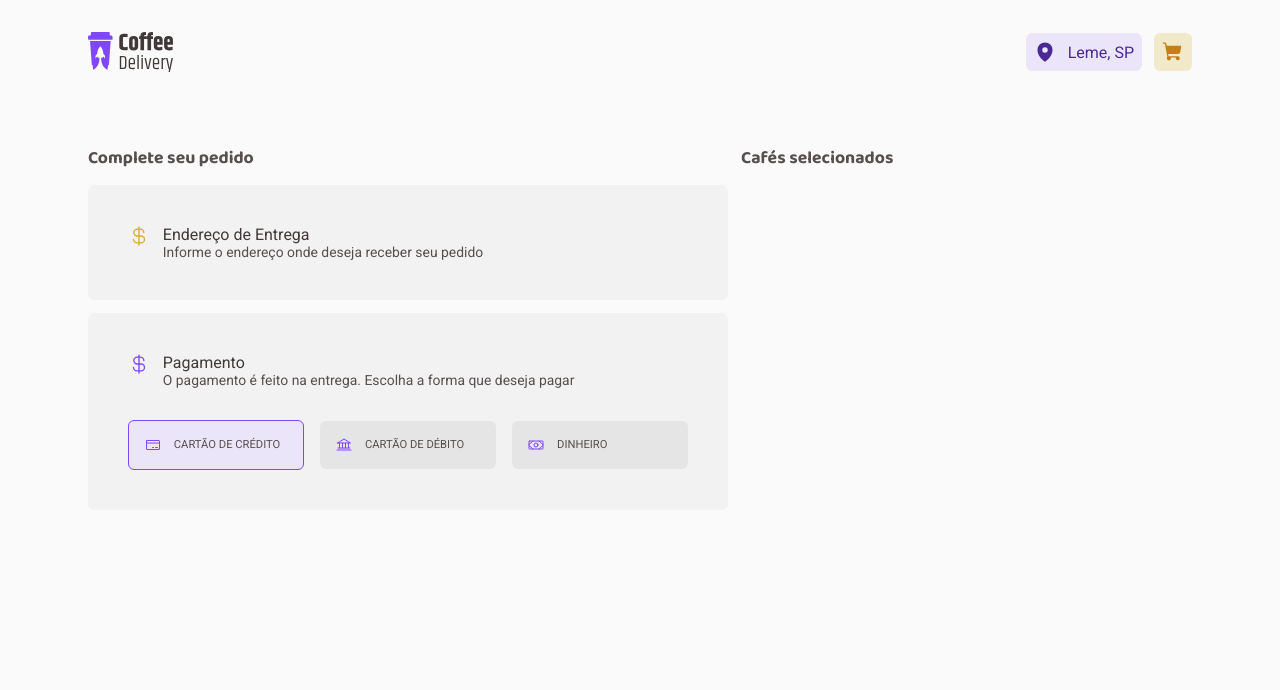
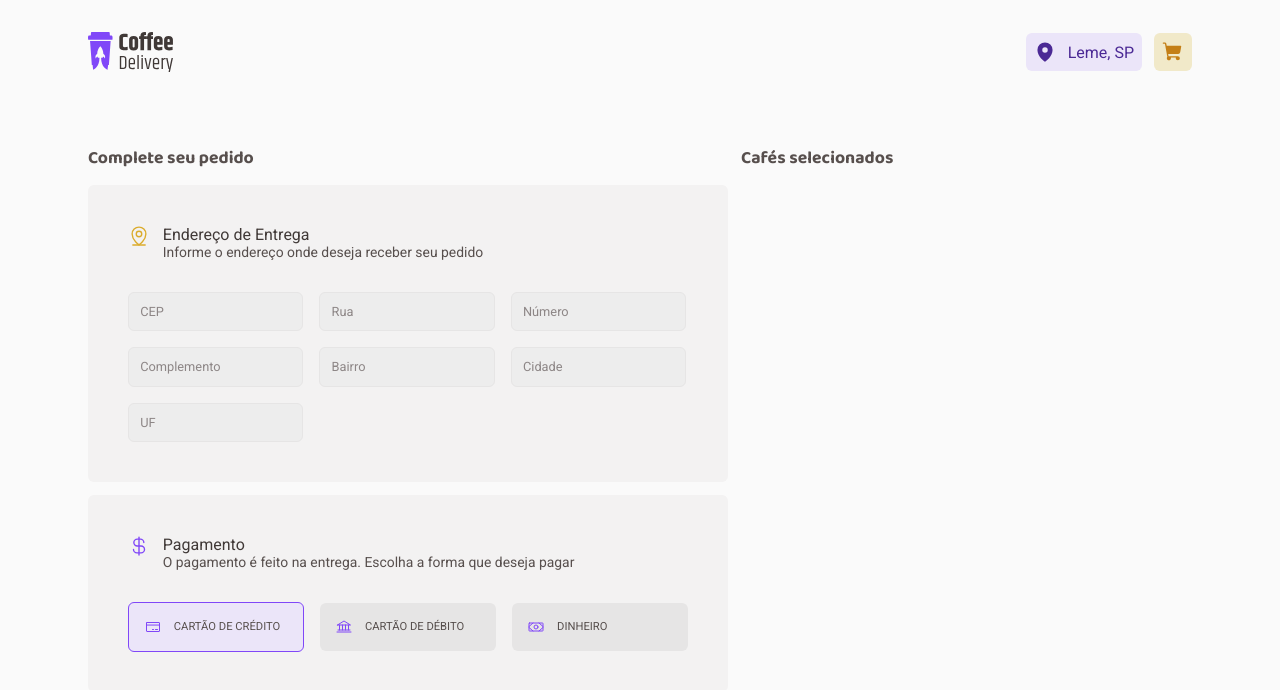
Before and after one commit to falaigor/coffee-delivery, a React (Vite) app: page /checkout in a window 1280 px wide. Shown: the top 690 px of the page. Built offline with nearby package versions, Linux system fonts and the light colour scheme.

Commit message:
config initial form

```diff
--- a/package.json
+++ b/package.json
@@ -12,6 +12,7 @@
         "phosphor-react": "^1.4.1",
         "react": "^18.2.0",
         "react-dom": "^18.2.0",
+        "react-hook-form": "^7.34.2",
         "react-router-dom": "^6.3.0",
         "styled-components": "^5.3.5"
     },
--- /dev/null
+++ b/src/pages/Checkout/components/DeliveryAddress/index.tsx
@@ -0,0 +1,63 @@
+import { MapPinLine } from "phosphor-react";
+import { useFormContext } from "react-hook-form";
+import { Label } from "../../styles";
+import { DeliveryAddressContainer, Form } from "./styles";
+
+export function DeliveryAddress() {
+  const { register } = useFormContext();
+
+  return (
+    <DeliveryAddressContainer>
+      <Label>
+        <MapPinLine size={22} />
+        <div>
+          <p className="title">Endereço de Entrega</p>
+          <p className="description">
+            Informe o endereço onde deseja receber seu pedido
+          </p>
+        </div>
+      </Label>
+
+      <Form>
+        <input id="cep" type="text" placeholder="CEP" {...register("cep")} />
+        <input
+          id="address"
+          type="text"
+          placeholder="Rua"
+          {...register("address")}
+        />
+        <input
+          id="number"
+          type="text"
+          placeholder="Número"
+          {...register("number")}
+        />
+        <input
+          id="complement"
+          type="text"
+          placeholder="Complemento"
+          {...register("complement")}
+        />
+        <input
+          id="district"
+          type="text"
+          placeholder="Bairro"
+          {...register("district")}
+        />
+        <input
+          id="city"
+          type="text"
+          placeholder="Cidade"
+          {...register("city")}
+        />
+        <input
+          id="uf"
+          type="text"
+          maxLength={2}
+          placeholder="UF"
+          {...register("uf")}
+        />
+      </Form>
+    </DeliveryAddressContainer>
+  );
+}
--- /dev/null
+++ b/src/pages/Checkout/components/DeliveryAddress/styles.ts
@@ -0,0 +1,38 @@
+import styled from "styled-components";
+
+export const DeliveryAddressContainer = styled.div`
+  display: flex;
+  flex-direction: column;
+  background-color: ${(props) => props.theme["base-card"]};
+  padding: 2.5rem;
+  border-radius: 6px;
+  gap: 2rem;
+
+  svg {
+    color: ${(props) => props.theme["yellow-500"]};
+  }
+`;
+
+export const Form = styled.form`
+  display: flex;
+  flex-wrap: wrap;
+  gap: 1rem;
+
+  input {
+    font-size: 0.8rem;
+    color: ${(props) => props.theme["base-text"]};
+
+    padding: 0.7rem;
+    border-radius: 6px;
+    border: 1px solid ${(props) => props.theme["base-button"]};
+    background-color: ${(props) => props.theme["base-input"]};
+
+    :focus {
+      border: 1px solid ${(props) => props.theme["yellow-700"]};
+    }
+
+    ::placeholder {
+      color: ${(props) => props.theme["base-label"]};
+    }
+  }
+`;
--- /dev/null
+++ b/src/pages/Checkout/components/Payment/index.tsx
@@ -0,0 +1,31 @@
+import { Bank, CreditCard, CurrencyDollar, Money } from "phosphor-react";
+import { Label } from "../../styles";
+import { PaymentContainer, PaymentMethods } from "./styles";
+
+export function Payment() {
+  return (
+    <PaymentContainer>
+      <Label>
+        <CurrencyDollar size={22} />
+        <div>
+          <p className="title">Pagamento</p>
+          <p className="description">
+            O pagamento é feito na entrega. Escolha a forma que deseja pagar
+          </p>
+        </div>
+      </Label>
+
+      <PaymentMethods>
+        <button className="active">
+          <CreditCard size={16} /> Cartão de Crédito
+        </button>
+        <button>
+          <Bank size={16} /> Cartão de Débito
+        </button>
+        <button>
+          <Money size={16} /> Dinheiro
+        </button>
+      </PaymentMethods>
+    </PaymentContainer>
+  );
+}
--- /dev/null
+++ b/src/pages/Checkout/components/Payment/styles.ts
@@ -0,0 +1,49 @@
+import styled from "styled-components";
+
+export const PaymentContainer = styled.div`
+  display: flex;
+  flex-direction: column;
+  background-color: ${(props) => props.theme["base-card"]};
+  padding: 2.5rem;
+  border-radius: 6px;
+  gap: 2rem;
+
+  svg {
+    color: ${(props) => props.theme["purple-500"]};
+  }
+`;
+
+export const PaymentMethods = styled.div`
+  display: flex;
+  flex-wrap: wrap;
+  align-items: center;
+  justify-content: space-between;
+
+  gap: 0.8rem;
+
+  button {
+    width: 100%;
+    max-width: 11rem;
+
+    display: flex;
+    align-items: center;
+
+    text-transform: uppercase;
+    border: 0;
+    border-radius: 6px;
+    padding: 1rem;
+
+    font-size: 0.7rem;
+
+    gap: 0.8rem;
+    cursor: pointer;
+
+    color: ${(props) => props.theme["base-text"]};
+    background-color: ${(props) => props.theme["base-button"]};
+
+    &.active {
+      border: 1px solid ${(props) => props.theme["purple-500"]};
+      background-color: ${(props) => props.theme["purple-100"]};
+    }
+  }
+`;
--- a/src/pages/Checkout/index.tsx
+++ b/src/pages/Checkout/index.tsx
@@ -1,59 +1,52 @@
-import { Bank, CreditCard, CurrencyDollar, Money } from "phosphor-react";
-import { Label, PaymentMethods } from "./styles";
-import {
-  Billing,
-  CheckoutContainer,
-  Order,
-  DeliveryAddress,
-  Payment,
-} from "./styles";
+import { Payment } from "./components/Payment";
+import { DeliveryAddress } from "./components/DeliveryAddress";
+
+import { Billing, CheckoutContainer, Order } from "./styles";
+import { FormProvider, useForm } from "react-hook-form";
+
+interface NewOrderFormData {
+  cep: string;
+  address: string;
+  number: number;
+  complement?: string;
+  district: string;
+  city: string;
+  uf: string;
+  paymentMethod: string;
+  subTotal: number;
+  delivery: number;
+  total: number;
+}
 
 export function Checkout() {
+  const newOrder = useForm<NewOrderFormData>({
+    defaultValues: {
+      cep: "",
+      address: "",
+      complement: "",
+      district: "",
+      city: "",
+      uf: "",
+      paymentMethod: "",
+      subTotal: 0,
+      delivery: 3.5,
+      total: 0,
+    },
+  });
+
   return (
     <CheckoutContainer>
+      <FormProvider {...newOrder}>
         <Billing>
           <h3>Complete seu pedido</h3>
-
-        <DeliveryAddress>
-          <Label>
-            <CurrencyDollar size={22} />
-            <div>
-              <p className="title">Endereço de Entrega</p>
-              <p className="description">
-                Informe o endereço onde deseja receber seu pedido
-              </p>
-            </div>
-          </Label>
-        </DeliveryAddress>
-
-        <Payment>
-          <Label>
-            <CurrencyDollar size={22} />
-            <div>
-              <p className="title">Pagamento</p>
-              <p className="description">
-                O pagamento é feito na entrega. Escolha a forma que deseja pagar
-              </p>
-            </div>
-          </Label>
-
-          <PaymentMethods>
-            <button className="active">
-              <CreditCard size={16} /> Cartão de Crédito
-            </button>
-            <button>
-              <Bank size={16} /> Cartão de Débito
-            </button>
-            <button>
-              <Money size={16} /> Dinheiro
-            </button>
-          </PaymentMethods>
-        </Payment>
+          <DeliveryAddress />
+          <Payment />
         </Billing>
 
         <Order>
           <h3>Cafés selecionados</h3>
         </Order>
+      </FormProvider>
     </CheckoutContainer>
   );
 }
--- a/src/pages/Checkout/styles.ts
+++ b/src/pages/Checkout/styles.ts
@@ -12,7 +12,7 @@ export const CheckoutContainer = styled.section`
   }
 `;
 
-export const Billing = styled.div`
+export const Billing = styled.form`
   display: flex;
   flex-direction: column;
   flex-basis: 58%;
@@ -36,64 +36,4 @@ export const Label = styled.div`
   gap: 0.8rem;
 `;
 
-export const DeliveryAddress = styled.div`
-  display: flex;
-  flex-direction: column;
-  background-color: ${(props) => props.theme["base-card"]};
-  padding: 2.5rem;
-  border-radius: 6px;
-  gap: 2rem;
-
-  svg {
-    color: ${(props) => props.theme["yellow-500"]};
-  }
-`;
-
-export const Payment = styled.div`
-  display: flex;
-  flex-direction: column;
-  background-color: ${(props) => props.theme["base-card"]};
-  padding: 2.5rem;
-  border-radius: 6px;
-  gap: 2rem;
-
-  svg {
-    color: ${(props) => props.theme["purple-500"]};
-  }
-`;
-
-export const PaymentMethods = styled.div`
-  display: flex;
-  align-items: center;
-  justify-content: space-between;
-
-  gap: 0.8rem;
-
-  button {
-    width: 100%;
-    max-width: 11rem;
-
-    display: flex;
-    align-items: center;
-
-    text-transform: uppercase;
-    border: 0;
-    border-radius: 6px;
-    padding: 1rem;
-
-    font-size: 0.7rem;
-
-    gap: 0.8rem;
-    cursor: pointer;
-
-    color: ${(props) => props.theme["base-text"]};
-    background-color: ${(props) => props.theme["base-button"]};
-
-    &.active {
-      border: 1px solid ${(props) => props.theme["purple-500"]};
-      background-color: ${(props) => props.theme["purple-100"]};
-    }
-  }
-`;
-
 export const Order = styled.div``;
--- a/src/styles/themes/default.ts
+++ b/src/styles/themes/default.ts
@@ -7,7 +7,7 @@ export const defaultTheme = {
   "base-label": "#8d8686",
   "base-hover": "#d7d5d5",
   "base-button": "#e6e5e5",
-  "base-input": "#ededed",
+  "base-input": "#EDEDED",
   "base-card": "#f3f2f2",
   background: "#fafafa",
 
```
Also changed, not shown: 1 other file (tests, documents, lock files or other folders). Lines whose indentation alone changed are shown as unchanged.
